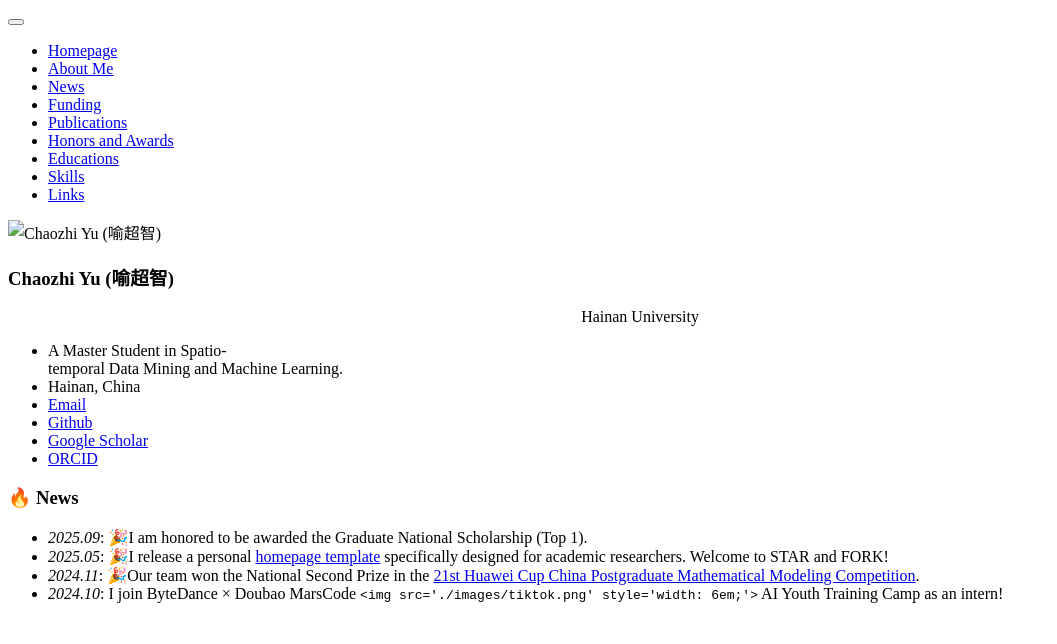
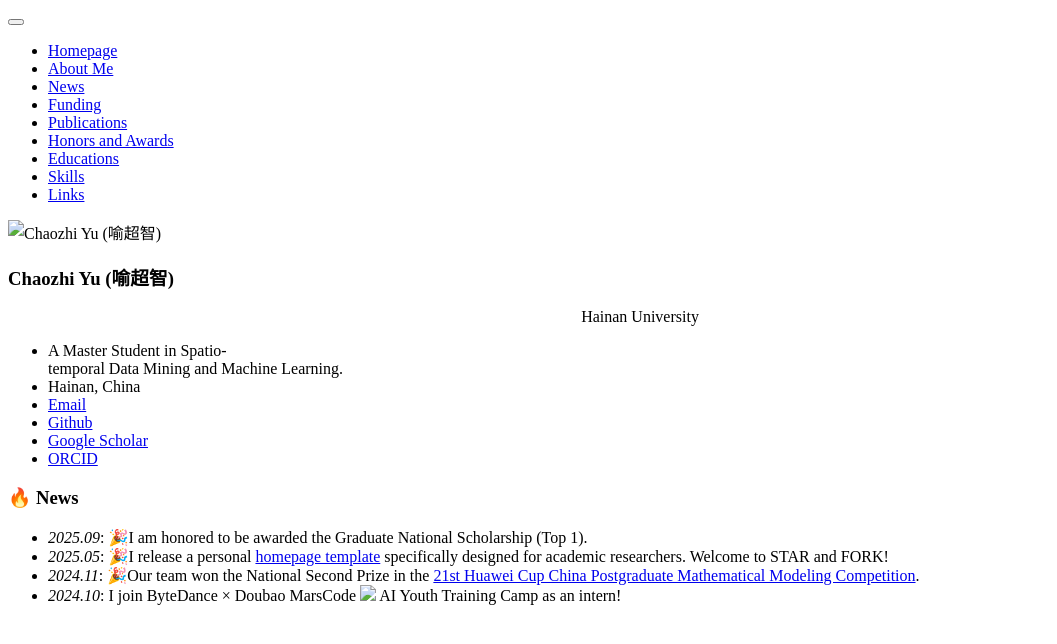
Before and after one commit to yuchaozhi/yuchaozhi.github.io, a Jekyll site: the page built from _pages/includes/news.md, in a window 1280 px wide. Shown: the top 644 px of the page, without its empty margins (0-1057 px from the left). Built offline with Jekyll 4.4.1, drawn with Linux system fonts in a browser that asks for light colours; our own code applies the rules of GitHub Pages for plain Markdown files.

Commit message:
update news

```diff
--- a/_pages/includes/news.md
+++ b/_pages/includes/news.md
@@ -3,4 +3,4 @@
 - *2025.09*: 🎉I am honored to be awarded the Graduate National Scholarship (Top 1).
 - *2025.05*: 🎉I release a personal [homepage template](https://github.com/yuchaozhi/yuchaozhi.github.io) specifically designed for academic researchers. Welcome to STAR and FORK!
 - *2024.11*: 🎉Our team won the National Second Prize in the [21st Huawei Cup China Postgraduate Mathematical Modeling Competition](https://sms.hainanu.edu.cn/info/1421/5601.htm).
-- *2024.10*: I join ByteDance × Doubao MarsCode `<img src='./images/tiktok.png' style='width: 6em;'>` AI Youth Training Camp as an intern!
+- *2024.10*: I join ByteDance × Doubao MarsCode <img src='./images/tiktok.png' style='width: 6em;'> AI Youth Training Camp as an intern!
```
